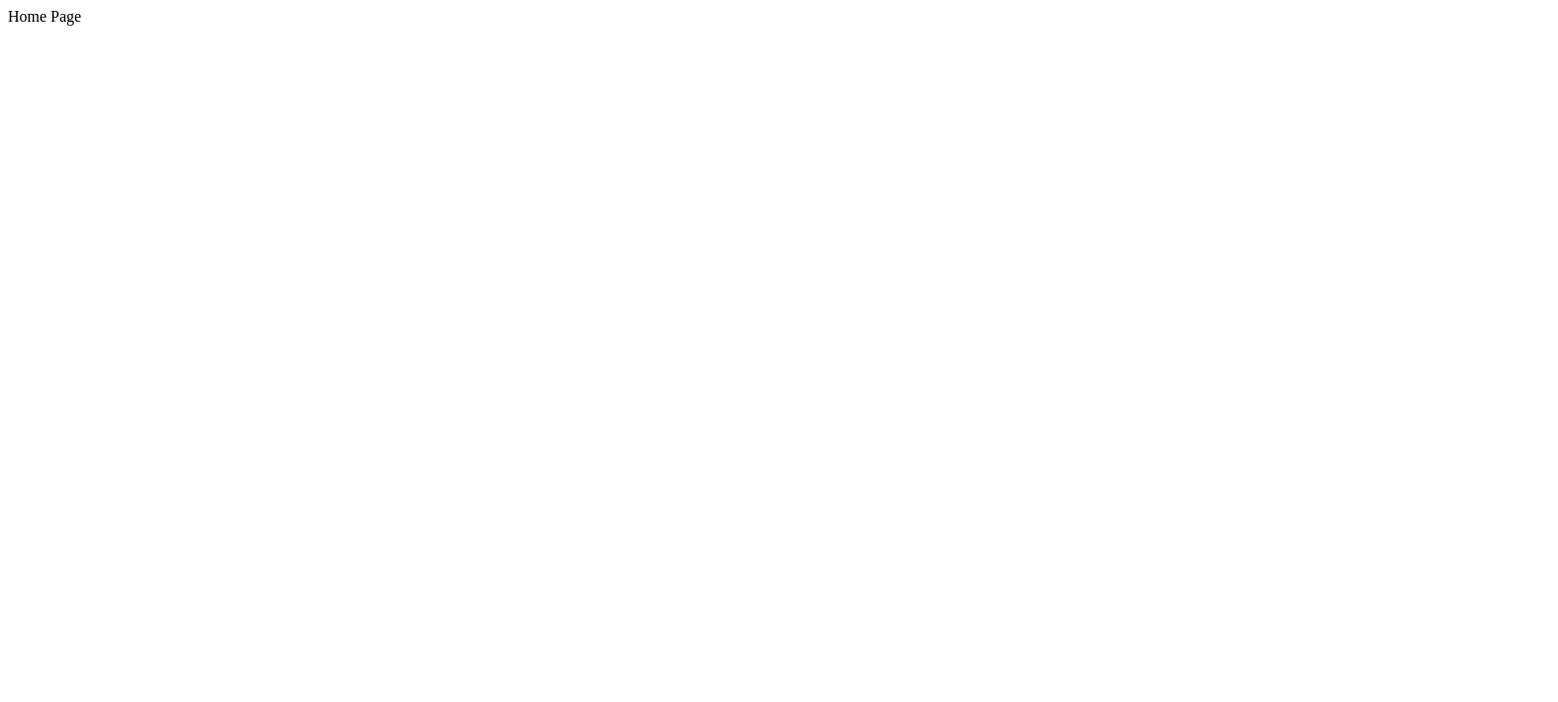
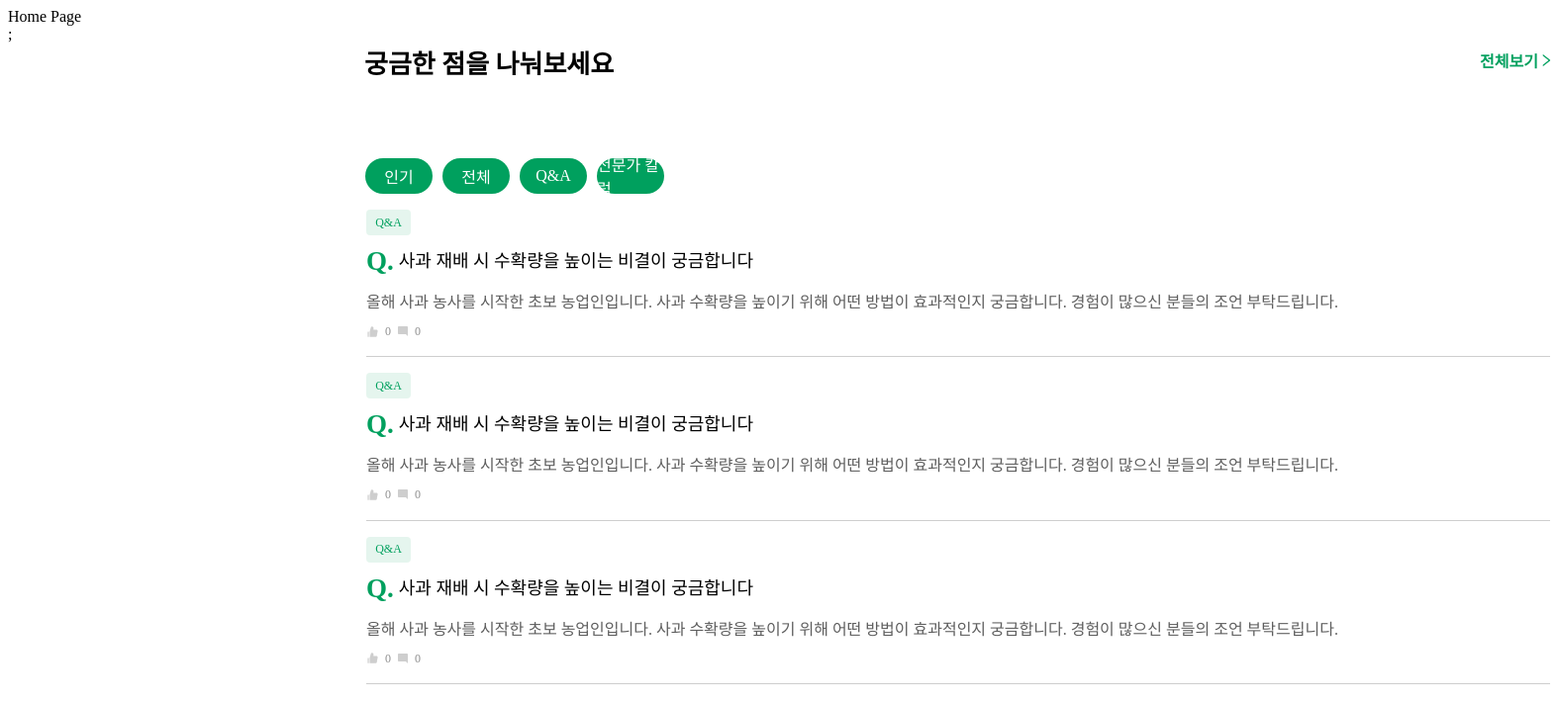
Before and after one commit to Farm-On/FE, a React (Vite) app: page / in a window 1280 px wide. Shown: the top 710 px of the page at 99% size, 1574 px wide, since content can reach past the window. Built offline with nearby package versions, Linux system fonts and the light colour scheme.

Commit message:
add: 홈화면 커뮤니티 부분 컴포넌트 제작

```diff
--- /dev/null
+++ b/src/components/Community.tsx
@@ -0,0 +1,70 @@
+//홈화면에 있는 커뮤니티 부분
+import * as C from '../styles/MainCommunityStyle';
+import { AiOutlineRight } from "react-icons/ai";
+import { useState } from 'react';
+import CommunityFeed from './Feed';
+
+interface Category{
+    id:string;
+    title:string;
+}
+
+function Community():JSX.Element{
+    const [category,setCategory] = useState<Category[]>([
+        {
+            id:'1',
+            title:'인기'
+        },
+        {
+            id:'2',
+            title:'전체'
+        },
+        {
+            id:'3',
+            title:'Q&A'
+        },
+        {
+            id:'4',
+            title:'전문가 칼럼'
+        }
+    ]);
+    return(
+        <>
+            <div>
+                <C.Title>
+                    <h2>궁금한 점을 나눠보세요</h2>
+                    <C.ViewAll>
+                        <h4>전체보기</h4>
+                        <p><AiOutlineRight /></p>
+                    </C.ViewAll>
+                </C.Title>
+
+                {/*나중에 온클릭 추가*/}
+                <C.CategoryWrapper>
+                    {category?.map((category,index)=>{
+                        return(
+                            <div key={category.id}>
+                                <C.Category>
+                                    <p>{category.title}</p>
+                                </C.Category>
+                            </div>
+
+                        )
+                    })}
+
+                </C.CategoryWrapper>
+
+                {/*일단 하드코딩(데이터 존재 X) */}
+                <CommunityFeed/>
+                <CommunityFeed/>
+                <CommunityFeed/>
+
+
+
+
+            </div>
+        </>
+    )
+}
+
+export default Community;
--- /dev/null
+++ b/src/components/Feed.tsx
@@ -0,0 +1,36 @@
+//커뮤니티 글 낱개 컴포넌트
+import * as C from '../styles/MainCommunityStyle';
+
+
+function Feed(): JSX.Element {
+    return (
+        <>
+            {/*일단 하드코딩*/}
+            < C.Feeds >
+                <C.GreenBox>
+                    <p>Q&A</p>
+                </C.GreenBox>
+
+
+                <C.Headline>
+                    <h2>Q.</h2>
+                    <p>사과 재배 시 수확량을 높이는 비결이 궁금합니다</p>
+                </C.Headline>
+
+                <C.Content>
+                    <p>올해 사과 농사를 시작한 초보 농업인입니다. 사과 수확량을 높이기 위해 어떤 방법이 효과적인지 궁금합니다. 경험이 많으신 분들의 조언 부탁드립니다.</p>
+                </C.Content>
+
+
+                <C.Interactions>
+                    <C.StyledLike/> <span><p>0</p></span>
+                    <C.StyledComment/> <span><p>0</p></span>
+                </C.Interactions>
+
+                <C.DividingLine/>
+            </C.Feeds >
+        </>
+    )
+}
+
+export default Feed;
--- a/src/pages/Home/index.tsx
+++ b/src/pages/Home/index.tsx
@@ -1,5 +1,13 @@
+import Community from "../../components/Community";
+
 const Home = () => {
-  return <div>Home Page</div>;
+  return (
+    <>
+    <div>Home Page</div>;
+    <Community/>
+
+    </>
+  )
 };
 
 export default Home;
--- /dev/null
+++ b/src/styles/MainCommunityStyle.tsx
@@ -0,0 +1,139 @@
+//홈화면에 있는 커뮤니티 스타일
+import styled from "styled-components";
+import { AiFillLike } from "react-icons/ai";
+import { MdModeComment } from "react-icons/md";
+
+export const StyledLike = styled(AiFillLike)`
+    color:rgba(206, 206, 206, 1);
+    width:13.05px;
+    height:13.26px;
+`
+export const StyledComment = styled(MdModeComment)`
+    color:rgba(206, 206, 206, 1);
+    width:12px;
+    height:14px;
+`
+
+export const Title = styled.div`
+    width:1206px;
+    padding-left:360px;
+    display:flex;
+    justify-content:space-between;
+    h2{
+        font-family:'PretendardSemiBold';
+        font-size:26px;
+        margin:0;
+    }
+`
+export const ViewAll = styled.div`
+    display:flex;
+    justify-content:center;
+    align-items:center;
+    cursor:pointer;
+    h4{
+        font-family:'PretendardMedium';
+        margin:0;
+        font-size:16px;
+        line-height:24px;
+        color:rgba(0, 160, 94, 1);
+    }
+    p{
+        margin:0;
+        width:20px;
+        height:20px;
+        color:rgba(0, 160, 94, 1);
+    }
+`
+export const CategoryWrapper = styled.div`
+    padding-left:361px;
+    width:353px;
+    height:36px;
+    display:flex;
+    gap:10px;
+    padding-top:79px;
+
+`
+export const Category = styled.div`
+    margin:0;
+    width:68px;
+    height:36px;
+    border-radius:71.01px;
+    background-color:rgba(0, 160, 94, 1);
+    display:flex;
+    justify-content:center;
+    align-items:center;
+    cursor:pointer;
+    p{
+        color:rgba(255, 255, 255, 1);
+        font-size:16px;
+        font-family:'PretendardRegular';
+    }
+`
+export const Feeds = styled.div`
+    padding-left:362px;
+    padding-top:16px;
+    padding-bottom:0px;
+    width:1196px;
+    height:auto;
+
+`
+
+export const GreenBox = styled.div`
+    width:45px;
+    height:26px;
+    background-color:rgba(0, 160, 94, 0.1);
+    display:flex;
+    justify-content:center;
+    align-items:center;
+    border-radius:4px;
+
+    p{
+        color:rgba(0, 160, 94, 1);
+        font-size:12px;
+        font-family:'PretendardSemiBold';
+        line-height:14.32px;
+    }
+`
+export const Headline = styled.div`
+    display:flex;
+    align-items:center;
+    gap:5px;
+    font-family:'PretendardSemiBold';
+    height:54px;
+    font-size:18px;
+    line-height:29.88px;
+    margin:0;
+    cursor:pointer;
+    h2{
+
+        color:rgba(0, 160, 94, 1);
+    }
+`
+export const Content = styled.div`
+    padding:0;
+    margin:0;
+    p{
+        margin:0;
+        font-size:16px;
+        font-family:'PretendardMedium';
+        color:rgba(94, 94, 94, 1);
+    }
+`
+export const Interactions = styled.div`
+    display:flex;
+    gap:6px;
+    align-items:center;
+    p{
+        color:rgba(142, 142, 142, 1);
+        font-size:12px;
+        font-family:'PretendardRegular';
+        line-height:14.32px;
+    }
+`
+
+export const DividingLine = styled.div`
+    width:1196px;
+    height:1px;
+    background-color:rgba(206, 206, 206, 1);
+    margin-top:6px;
+`
```
